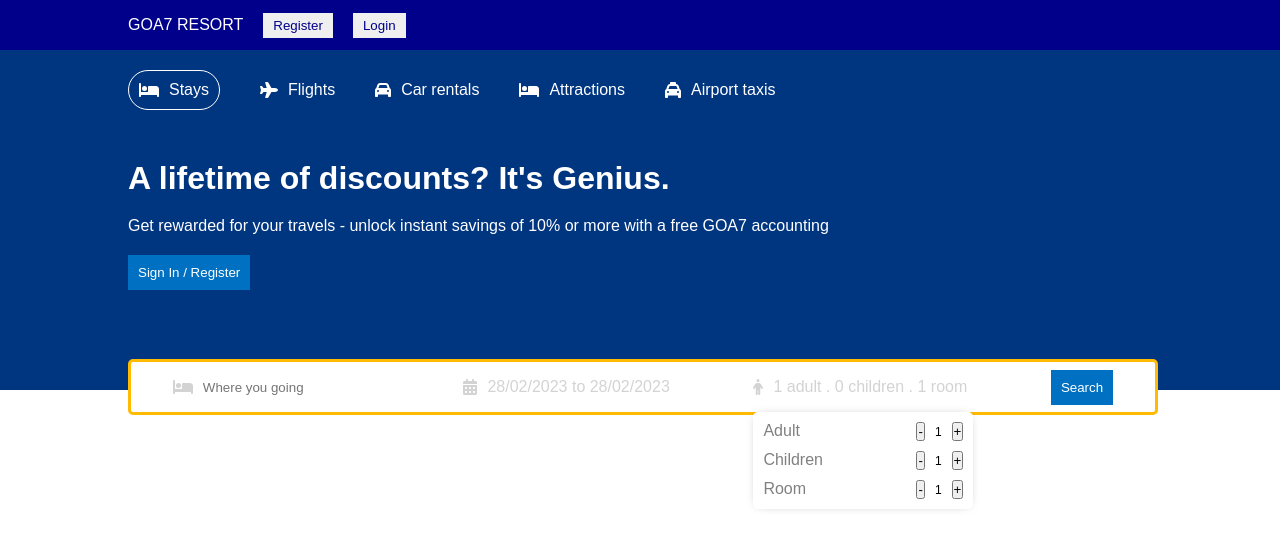
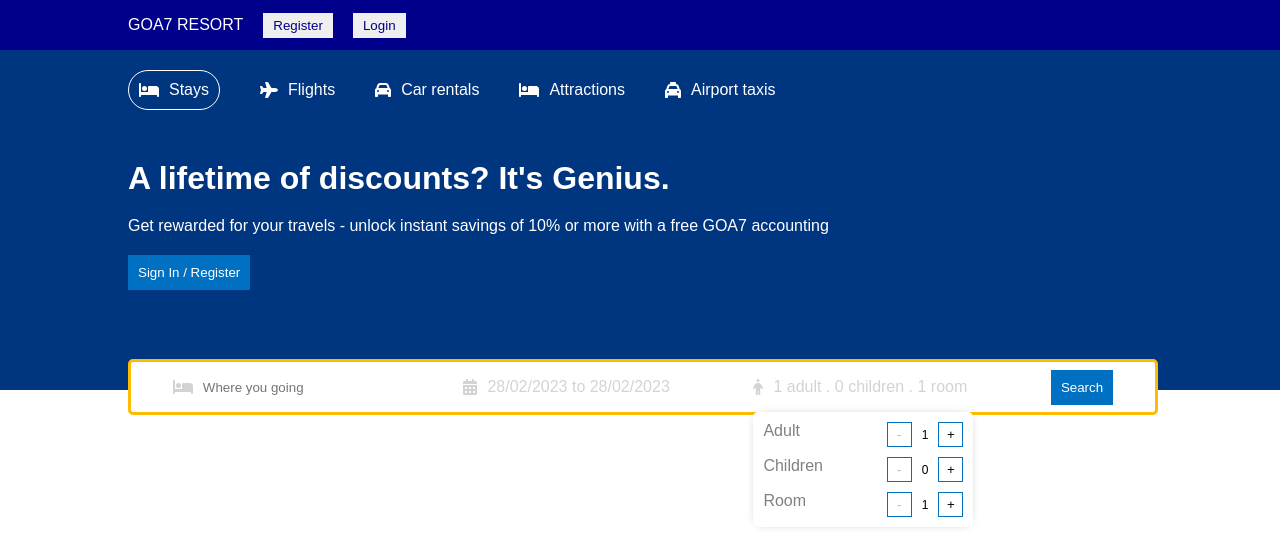
Before and after one commit to emmaguty/reservation, a React (Create React App) app: page / in a window 1280 px wide. Shown: the top 556 px of the page. Built offline with nearby package versions, Linux system fonts and the light colour scheme.

Commit message:
Se agrego un metodo para deshabilitar algunos botones cuando llegan a 0

```diff
--- a/src/components/Header/Header.jsx
+++ b/src/components/Header/Header.jsx
@@ -26,6 +26,12 @@ const Header = () => {
         children: 0,
         room: 1
     });
+
+    const handleOption = (name, operation) => {
+      setOptions(prev=>{return {
+        ...prev, [name]: operation === "i" ? options[name] + 1 : options[name] - 1
+      }})
+    }
 
     return (
         <div className='header'>
@@ -81,25 +87,34 @@ const Header = () => {
                             <div className="optionItem">
                                 <span className='optionText'>Adult</span>
                                 <div className="optionCounter">
-                                    <button className='optionCounterButton'>-</button>
-                                    <span className="optionCounterNumber">1</span>
-                                    <button className='optionCounterButton'>+</button>
+                                    <button className='optionCounterButton'
+                                    disabled={options.adult === 1}
+                                    onClick={()=>handleOption("adult", "d")}>-</button>
+                                    <span className="optionCounterNumber">{options.adult}</span>
+                                    <button className='optionCounterButton'
+                                    onClick={()=>handleOption("adult", "i")}>+</button>
                                 </div>
                             </div>
                             <div className="optionItem">
                                 <span className='optionText'>Children</span>
                                 <div className="optionCounter">
-                                    <button className='optionCounterButton'>-</button>
-                                    <span className="optionCounterNumber">1</span>
-                                    <button className='optionCounterButton'>+</button>
+                                    <button className='optionCounterButton'
+                                    disabled={options.children === 0}
+                                    onClick={()=>handleOption("children", "i")}>-</button>
+                                    <span className="optionCounterNumber">{options.children}</span>
+                                    <button className='optionCounterButton'
+                                    onClick={()=>handleOption("children", "d")}>+</button>
                                 </div>
                             </div>
                             <div className="optionItem">
                                 <span className='optionText'>Room</span>
                                 <div className="optionCounter">
-                                    <button className='optionCounterButton'>-</button>
-                                    <span className="optionCounterNumber">1</span>
-                                    <button className='optionCounterButton'>+</button>
+                                    <button className='optionCounterButton'
+                                    disabled={options.room === 1}
+                                    onClick={()=>handleOption("room", "d")}>-</button>
+                                    <span className="optionCounterNumber">{options.room}</span>
+                                    <button className='optionCounterButton'
+                                    onClick={()=>handleOption("room", "i")}>+</button>
                                 </div>
                             </div>
                         </div>
--- a/src/components/Header/header.css
+++ b/src/components/Header/header.css
@@ -113,3 +113,16 @@
     font-size: 12px;
     color: black;
   }
+
+  .optionCounter button {
+    height: 25px;
+    width: 25px;
+  }
+
+  .optionCounterButton {
+    height: 30px;
+    border: 1px solid #0071c2;
+    cursor: pointer;
+    background-color: white;
+    text-align: center;
+  }
```
